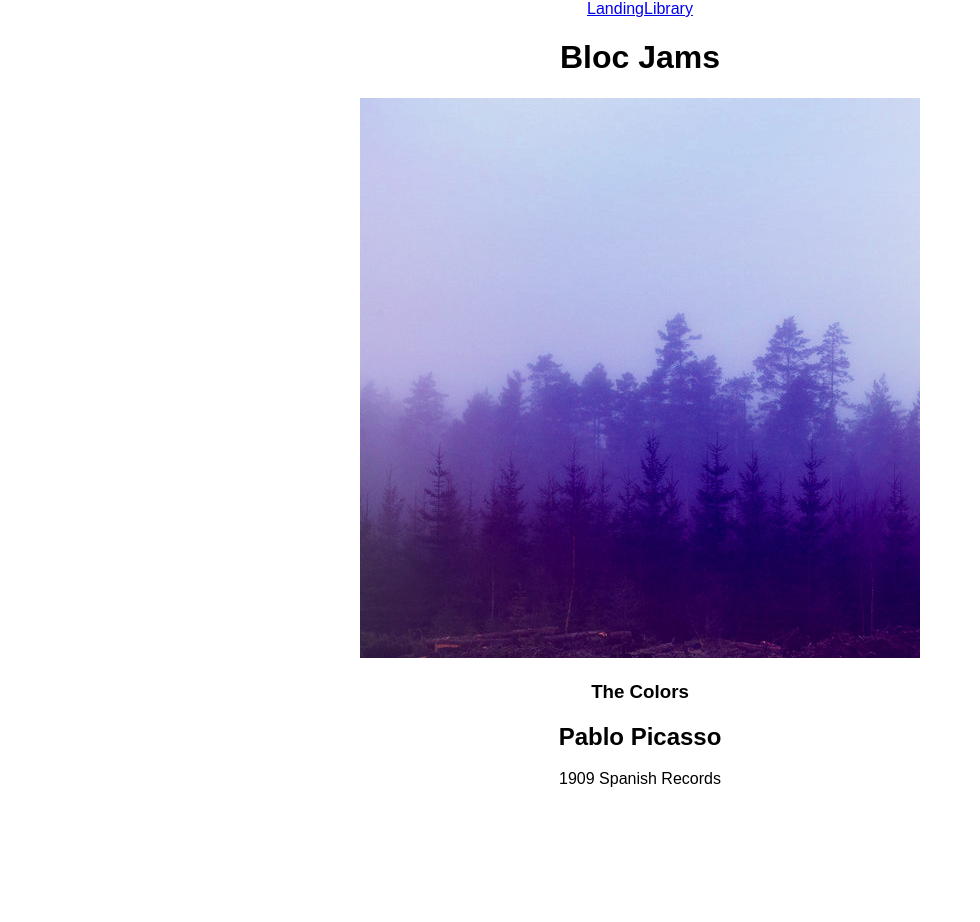
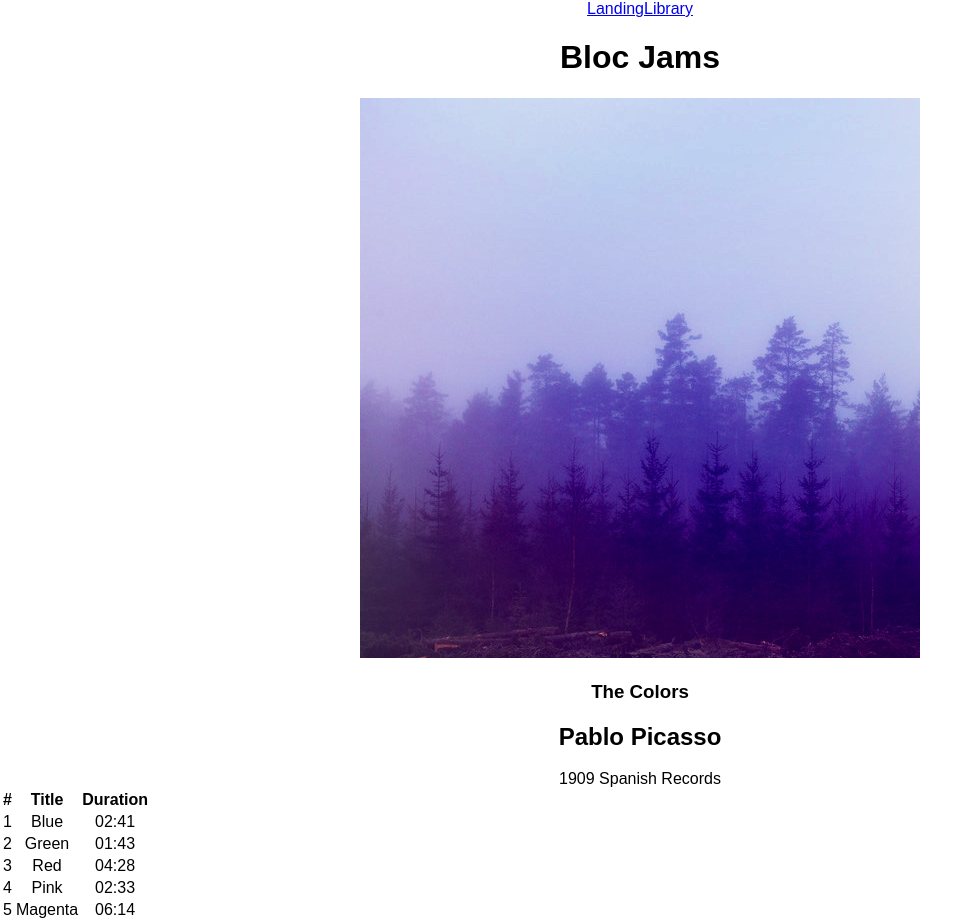
Before and after one commit to mattk-mke/bloc-jams-react, a React (Create React App) app: page /album/the-colors in a window 1280 px wide. Shown: the whole page, without its empty margins (0-980 px from the left). Before the commit the page ends 800 px from the top, so only its background shows below. Built offline with nearby package versions, Linux system fonts and the light colour scheme.

Commit message:
Assignment 6: Album -- Complete

```diff
--- a/src/components/Album.js
+++ b/src/components/Album.js
@@ -29,6 +29,20 @@ class Album extends Component {
             <col id="song-title-column" />
             <col id="song-duration-column" />
           </colgroup>
+          <tr>
+            <th>#</th>
+            <th>Title</th>
+            <th>Duration</th>
+          </tr>
+          <tbody>
+            { this.state.album.songs.map( (song, index) =>
+              <tr key={index}>
+                <td>{index + 1}</td>
+                <td>{song.title}</td>
+                <td>{new Date(song.duration * 1000).toISOString().substr(14, 5)}</td>
+              </tr>
+            )}
+          </tbody>
         </table>
       </section>
     )
```
